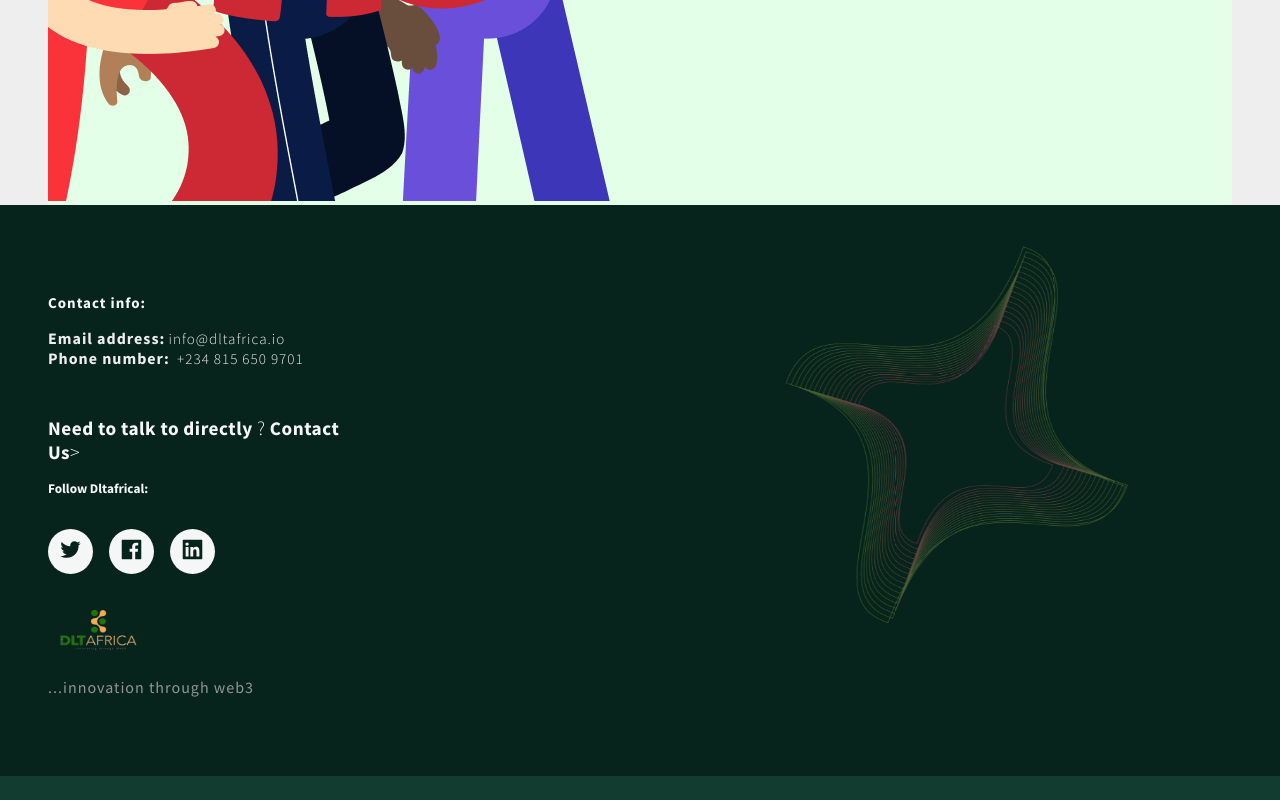
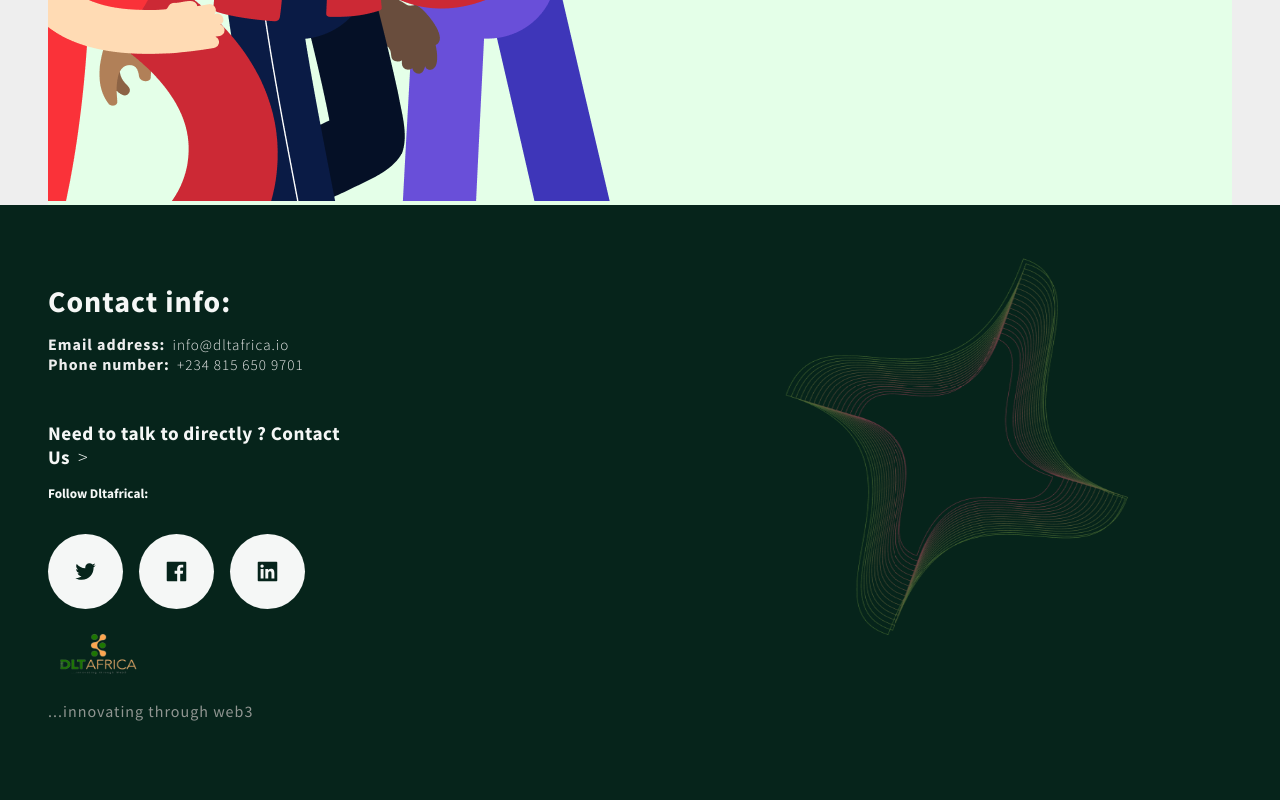
Before and after one commit to Mentor-Ntech/DLT-Website, a React (Create React App) app: page / in a window 1280 px wide. Shown: the part 3347-4147 px from the top of the page. Before the commit the page ends 4123 px from the top, so only its background shows below. Built offline with nearby package versions, Linux system fonts and the light colour scheme; no server answers.

Commit message:
final touch

```diff
--- a/src/component/Footer/Footer.jsx
+++ b/src/component/Footer/Footer.jsx
@@ -2,7 +2,6 @@ import "./Footer.scss";
 import { images } from "../../images";
 import { AiOutlineTwitter } from "react-icons/ai";
 import { AiFillLinkedin, AiFillFacebook } from "react-icons/ai";
-
 
 const socials = [
   {
@@ -32,7 +31,7 @@ const Footer = () => {
               rel="noopener noreferrer"
             >
               <span>Email address:</span>
-              <small>info@dltafrica.io</small>
+              <small> info@dltafrica.io</small>
             </a>
             <br />
             <a
@@ -45,7 +44,10 @@ const Footer = () => {
             </a>
           </div>
           <div className="reachOut">
-            <h4>Need to talk to directly <span className="outSp">?</span> Contact Us<span className="outSp">&gt;</span></h4>
+            <h4>
+              Need to talk to directly ? Contact Us
+              <span className="outSp">&gt;</span>
+            </h4>
             <h5>Follow Dltafrical:</h5>
 
             <div className="footerIcon">
@@ -66,7 +68,7 @@ const Footer = () => {
 
       <div className="dltLogo">
         <img src={images.dltlogo} alt="dlt-footer img" />
-        <p className="pText">...innovation through web3</p>
+        <p className="pText">...innovating through web3</p>
       </div>
     </footer>
   );
--- a/src/component/Footer/Footer.scss
+++ b/src/component/Footer/Footer.scss
@@ -2,10 +2,11 @@
   background-color: var(--black-color);
   padding: 5rem 3rem;
 
-  @media screen and (max-width: 2000px) {
+  @media screen and (min-width: 2000px) {
     width: 100vw;
+    font-size: 45px;
+  }
 
-  }
   @media screen and (max-width: 360px) {
     width: 100%;
     overflow: hidden;
@@ -22,8 +23,6 @@
       line-height: 1.1;
       letter-spacing: 1px;
 
-
-
       span {
         font-weight: 700;
         color: var(--light-color);
@@ -34,6 +33,10 @@
         font-size: 15px;
         font-weight: 300;
         margin-left: 0.2rem;
+
+        @media screen and (min-width: 2000px) {
+          font-size: 30px;
+        }
       }
     }
 
@@ -46,6 +49,10 @@
         font-weight: 700;
         padding-bottom: 1rem;
 
+        @media screen and (min-width: 2000px) {
+          font-size: 2rem;
+        }
+
         @media screen and (max-width: 360px) {
           font-size: 1rem;
         }
@@ -57,6 +64,12 @@
         justify-content: center;
         font-size: 20px;
         font-weight: 300;
+        margin-left: 0.5rem;
+
+        @media screen and (min-width: 2000px) {
+          font-size: 2rem;
+          font-weight: 500;
+        }
 
         @media screen and (max-width: 360px) {
           font-size: 15px;
@@ -78,6 +91,10 @@
       color: var(--white-color);
       font-weight: 700;
       font-size: 15px;
+
+      @media screen and (max-width: 2000px) {
+        font-size: 30px;
+      }
     }
   }
 
@@ -88,8 +105,6 @@
     font-size: 18px;
     line-height: 23px;
     letter-spacing: 0.15em;
-
-
   }
 
   .footerIcon {
@@ -101,8 +116,6 @@
     display: grid;
     grid-template-columns: 1fr 1fr 1fr;
     gap: 1rem;
-    // margin: 1rem 1rem;
-    // width: auto;
   }
 
   .itemLink {
@@ -120,17 +133,25 @@
     -ms-border-radius: 50%;
     -o-border-radius: 50%;
 
-
-
     a {
       color: var(--black-color);
 
       svg {
         font-size: 25px;
+        display: flex;
+        align-self: center;
+        justify-self: center;
+
+        @media screen and (min-width: 2000px) {
+          font-size: 45px;
+        }
       }
     }
 
-
+    @media screen and (max-width: 2000px) {
+      height: 75px;
+      width: 75px;
+    }
   }
 
   .itemLink:hover {
@@ -152,11 +173,7 @@
     -moz-transition: all 0.5s ease-in-out;
     -ms-transition: all 0.5s ease-in-out;
     -o-transition: all 0.5s ease-in-out;
-
-
   }
-
-
 
   .footerImg {
     width: 100%;
@@ -165,11 +182,17 @@
     display: flex;
     align-items: center;
     justify-content: center;
+
     img {
       animation: move 30s linear infinite;
       -webkit-animation: move 30s linear infinite;
       height: 30rem;
       width: 30rem;
+
+      @media screen and (min-width: 2000px) {
+        height: 40rem;
+        width: 40rem;
+      }
     }
 
     @media screen and (max-width: 900px) {
@@ -179,16 +202,24 @@
 
   .dltLogo {
     height: 250px;
-    width: 350px;
     height: 60%;
 
     img {
       height: 90px;
       width: 101px;
+
+      @media screen and (min-width: 2000px) {
+        height: 150px;
+        width: 150px;
+      }
     }
 
     p {
       color: #919692;
+
+      @media screen and (min-width: 2000px) {
+        font-size: 40px;
+      }
     }
   }
 
@@ -196,12 +227,10 @@
     font-size: 10px;
   }
 
-
   @media screen and (max-width: 320px) {
     font-size: 10px;
     width: 100%;
     overflow: hidden;
-
   }
 }
 @keyframes move {
--- a/src/component/Navbar/Navbar.scss
+++ b/src/component/Navbar/Navbar.scss
@@ -20,8 +20,8 @@
         width: 90px;
 
         @media screen and (min-width: 2000px) {
-          height: 110px;
-          width: 110px;
+          height: 150px;
+          width: 150px;
         }
       }
     }
@@ -104,6 +104,7 @@
   }
 
   .toggleMenu {
+    padding: 1.5rem;
     width: 100%;
     position: fixed;
     background-image: url(../../assets/hero.png);
@@ -170,5 +171,9 @@
         }
       }
     }
+
+    @media screen and (min-width: 2000px) {
+      padding: 5rem;
+    }
   }
 }
--- a/src/homepage/About/About.scss
+++ b/src/homepage/About/About.scss
@@ -9,7 +9,7 @@
   .imgContainer {
     width: 60%;
 
-        img{
+    img {
       position: relative;
       height: 523px;
       width: 642px;
@@ -44,7 +44,6 @@
       width: 100%;
       order: 2;
     }
-
   }
 
   .aboutTextCon {
@@ -58,11 +57,11 @@
         font-size: 35px;
       }
 
-            @media screen and (max-width: 1024px){
+      @media screen and (max-width: 1024px) {
         font-size: 20px;
       }
 
-            @media screen and (max-width: 912px){
+      @media screen and (max-width: 912px) {
         font-size: 18px;
       }
     }
@@ -133,7 +132,7 @@
   }
 
   @media screen and (min-width: 2000px) {
-        gap: 4rem;
+    gap: 0;
   }
 
   @media screen and (max-width: 1024px) {
@@ -144,5 +143,4 @@
   @media screen and (max-width: 320px) {
     padding-bottom: 10rem;
   }
-
 }
--- a/src/homepage/Header/Header.scss
+++ b/src/homepage/Header/Header.scss
@@ -72,14 +72,14 @@
       font-weight: 400;
       letter-spacing: 1px;
 
-      @media screen and (min-width: 2000px) {
-        font-size: 46px;
-        font-weight: 500;
-      }
-
       @media screen and (max-width: 768px) {
         font-size: 12px;
       }
+    }
+
+    @media screen and (min-width: 2000px) {
+      font-size: 38px;
+      font-weight: 600;
     }
 
     @media screen and (max-width: 1200px) {
@@ -140,10 +140,6 @@
   }
 
   @media screen and (max-width: 600px) {
-    height: 50vh;
-  }
-
-  @media screen and (max-width: 414px) {
     height: 30vh;
   }
 }
--- a/src/homepage/Network/Network.scss
+++ b/src/homepage/Network/Network.scss
@@ -4,7 +4,6 @@
 }
 
 .title {
-  font-size: 22px;
   padding-bottom: 2rem;
   margin: 0 3rem;
 }
@@ -62,6 +61,28 @@ h4 {
 }
 
 // Media queries
+@media screen and (min-width: 2000px) {
+  .title > h4,
+  .title > h2,
+  .joinCon2 > h2 {
+    font-size: 60px;
+  }
+
+  .paragraph,
+  h4 {
+    width: 70%;
+  }
+
+  .paragraph > p,
+  .pContent {
+    font-weight: 500;
+    font-size: 40px;
+  }
+
+  .networkPic img {
+    width: 70%;
+  }
+}
 
 @media screen and (max-width: 912px) {
   .joinCon2 > h2 {
@@ -75,9 +96,9 @@ h4 {
   }
 
   .paragraph,
-h4 {
-  width: 100%;
-}
+  h4 {
+    width: 100%;
+  }
 }
 
 @media screen and (max-width: 540px) {
@@ -97,7 +118,6 @@ h4 {
 }
 
 @media screen and (max-width: 360px) {
-
   .joinCon {
     // margin: 3rem 3rem 0 3rem;
     background-color: #e4ffe8;
--- a/src/pages/Congrat/Congrat.scss
+++ b/src/pages/Congrat/Congrat.scss
@@ -15,11 +15,43 @@
 
   h2 {
     color: var(--honey-color);
+
+    @media screen and (min-width: 2000px) {
+      font-size: 65px;
+    }
+
+    @media screen and (max-width: 768px) {
+      font-size: 25px;
+    }
+  }
+
+  p {
+    color: var(--primary-color);
+
+    @media screen and (max-width: 768px) {
+      font-size: 25px;
+    }
+
+    @media screen and (min-width: 2000px) {
+      font-size: 65px;
+    }
   }
 
   a {
     text-decoration: none;
     color: var(--honey-color);
-    font-size: 30px;
+    font-size: 40px;
+
+    @media screen and (min-width: 2000px) {
+      font-size: 65px;
+    }
+
+    @media screen and (max-width: 376px) {
+      font-size: 15px;
+    }
+  }
+
+  @media screen and (min-width: 2000px) {
+    font-size: 65px;
   }
 }
--- a/src/pages/Contact/Contact.jsx
+++ b/src/pages/Contact/Contact.jsx
@@ -1,5 +1,5 @@
 import { useState } from "react";
-import { client } from "../../api/client";
+import { client } from "../../apis/client";
 import "./Contact.scss";
 
 const Contact = () => {
--- a/src/pages/JoinUs/JoinUs.jsx
+++ b/src/pages/JoinUs/JoinUs.jsx
@@ -5,7 +5,7 @@ import { yupResolver } from "@hookform/resolvers/yup";
 import { useState } from "react";
 import { Navigate } from "react-router-dom";
 
-import { appClient } from "../../api/appClient";
+import { appClient } from "../../apis/appClient";
 import { Databases } from "appwrite";
 
 const JoinUs = () => {
--- a/src/pages/OurTeam/OurTeam.jsx
+++ b/src/pages/OurTeam/OurTeam.jsx
@@ -1,7 +1,7 @@
 import { useState, useEffect } from "react";
 
 import "./OurTeam.scss";
-import { client, urlFor } from "../../api/client";
+import { client, urlFor } from "../../apis/client";
 import { FaLinkedinIn, FaTwitter } from "react-icons/fa";
 
 const OurTeam = () => {
```
Also changed, not shown: src/apis/appClient.js (renamed from src/api/appClient.js), src/apis/client.js (renamed from src/api/client.js). Lines whose indentation alone changed are shown as unchanged.
